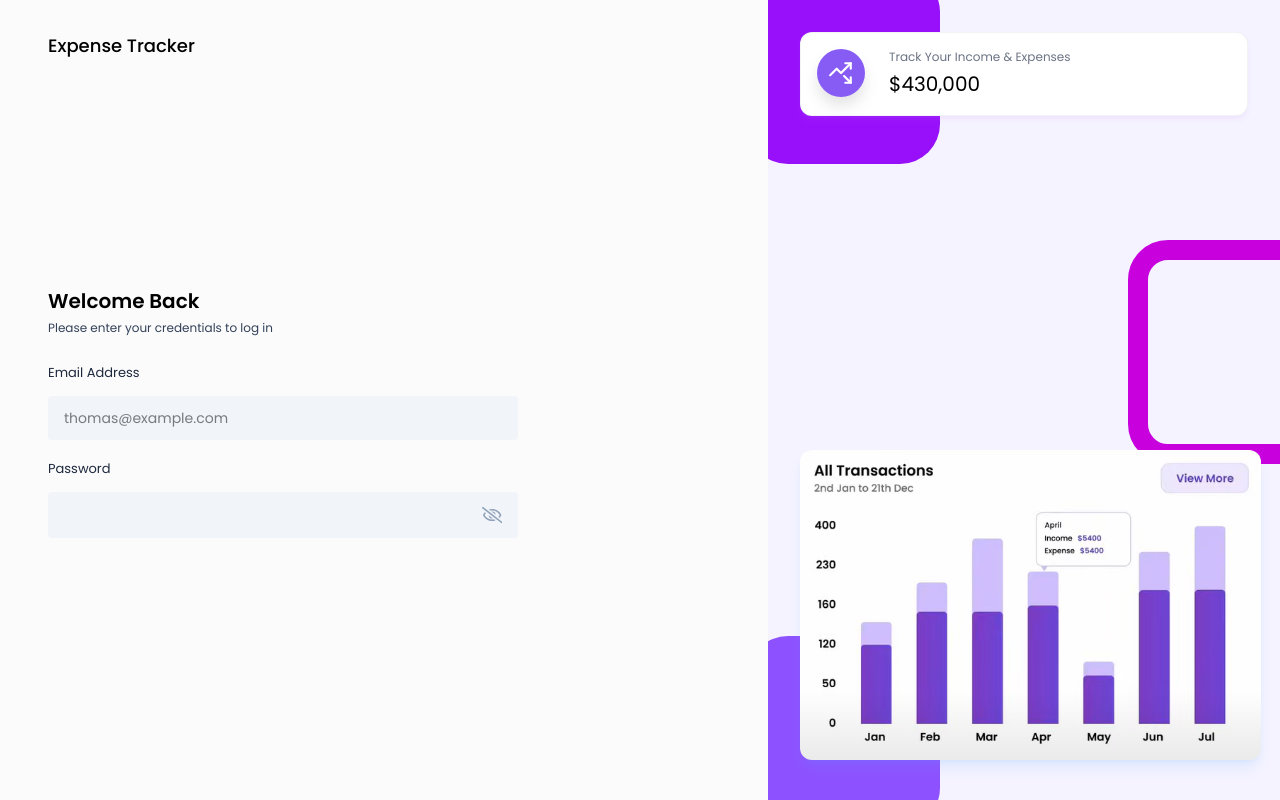
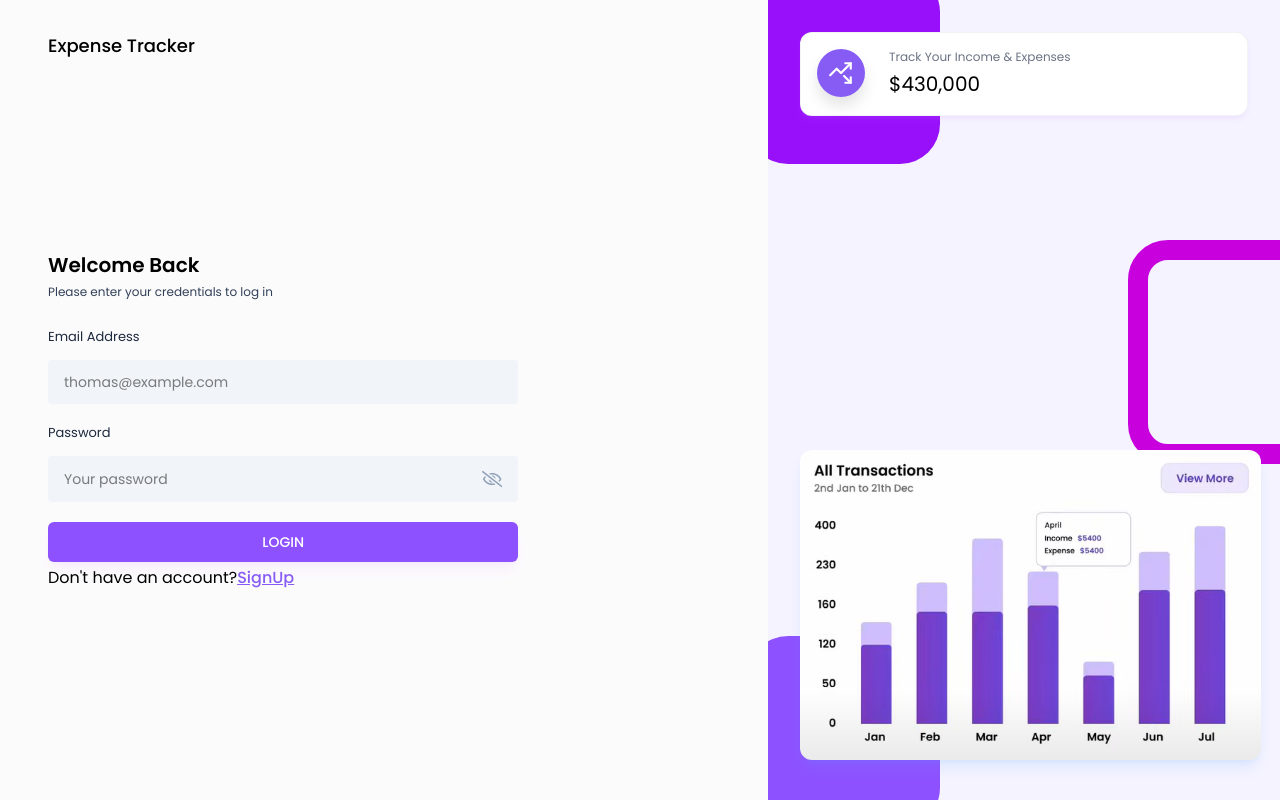
Before and after one commit to DhanukaPrabhashwara/Expense-Tracker, a React (Vite) app in the folder frontend/expense-tracker/: page /login in a window 1280 px wide. Built offline with nearby package versions, Linux system fonts and the light colour scheme.

Commit message:
login button and styling done

```diff
--- a/frontend/expense-tracker/src/index.css
+++ b/frontend/expense-tracker/src/index.css
@@ -21,3 +21,7 @@
 .input-box {
     @apply w-full flex justify-between gap-3 text-sm text-black bg-slate-100 rounded px-4 py-3 mb-4 mt-3 border-slate-200 outline-none;
 }
+
+.btn-primary {
+    @apply w-full text-sm font-medium text-white bg-violet-500 shadow-lg shadow-purple-600/5 p-[10px] rounded-md my-1 hover:bg-purple-600/15 hover:text-purple-600;
+}
--- a/frontend/expense-tracker/src/pages/Auth/Login.jsx
+++ b/frontend/expense-tracker/src/pages/Auth/Login.jsx
@@ -3,6 +3,7 @@ import AuthLayout from "../../components/layouts/AuthLayout"
 import { useNavigate } from "react-router-dom";
 import Input from "../../components/Inputs/Input";
 import { useState } from "react";
+import { Link } from "react-router-dom";
 
 const Login = () => {
   const [email, setEmail] = useState("");
@@ -35,9 +36,22 @@ const Login = () => {
           value={password}
           onChange={({ target }) => setPassword(target.value)}
           label="Password"
-          placeholder=""
+          placeholder="Your password"
           type="password"
         />
+
+        {error && <p className="text-red-500 text-xs pb-2.5">{error}</p>}
+
+        <button type="submit" className="btn-primary">
+          LOGIN
+        </button>
+
+        <p className="">
+          Don't have an account?{""}
+          <Link className="font-medium text-primary underline" to="/signup">
+            SignUp
+          </Link>
+        </p>
       </form>
       </div>
     </AuthLayout>
```
